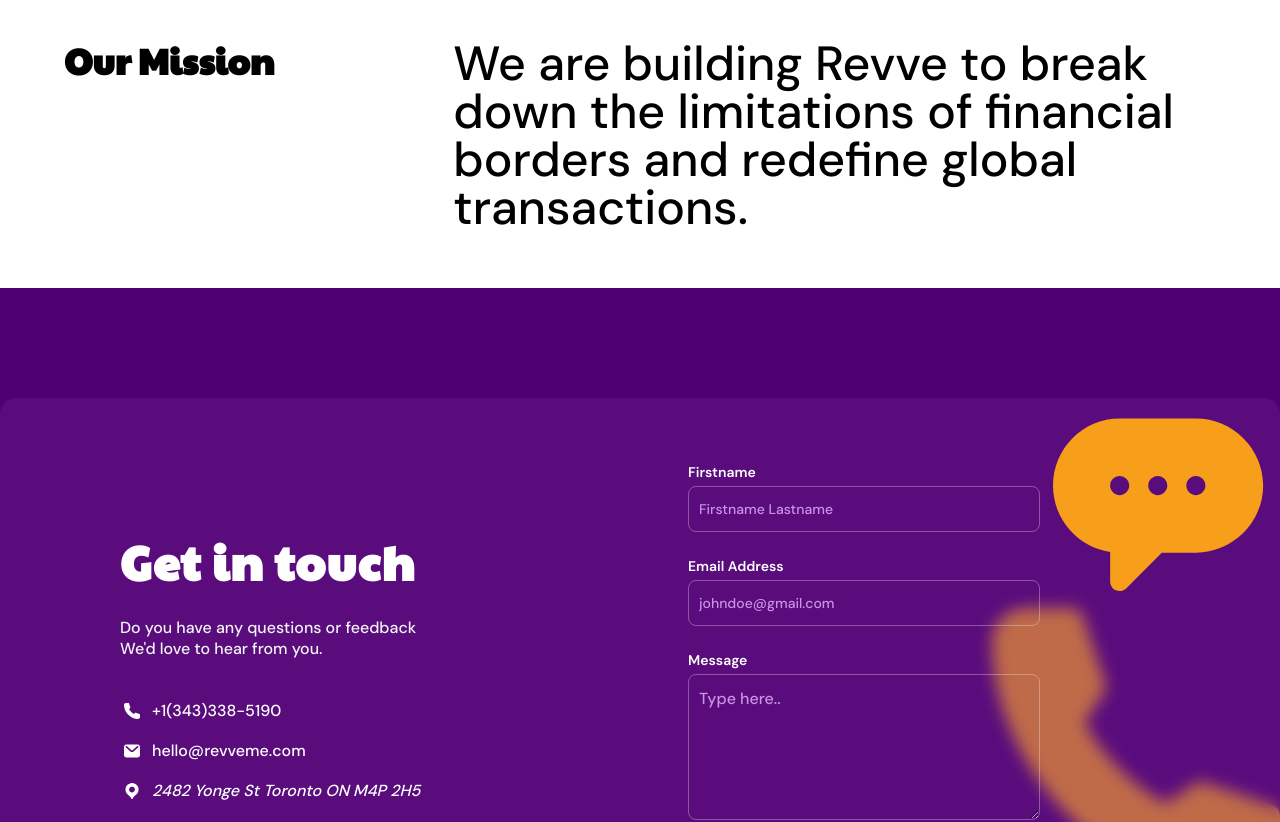
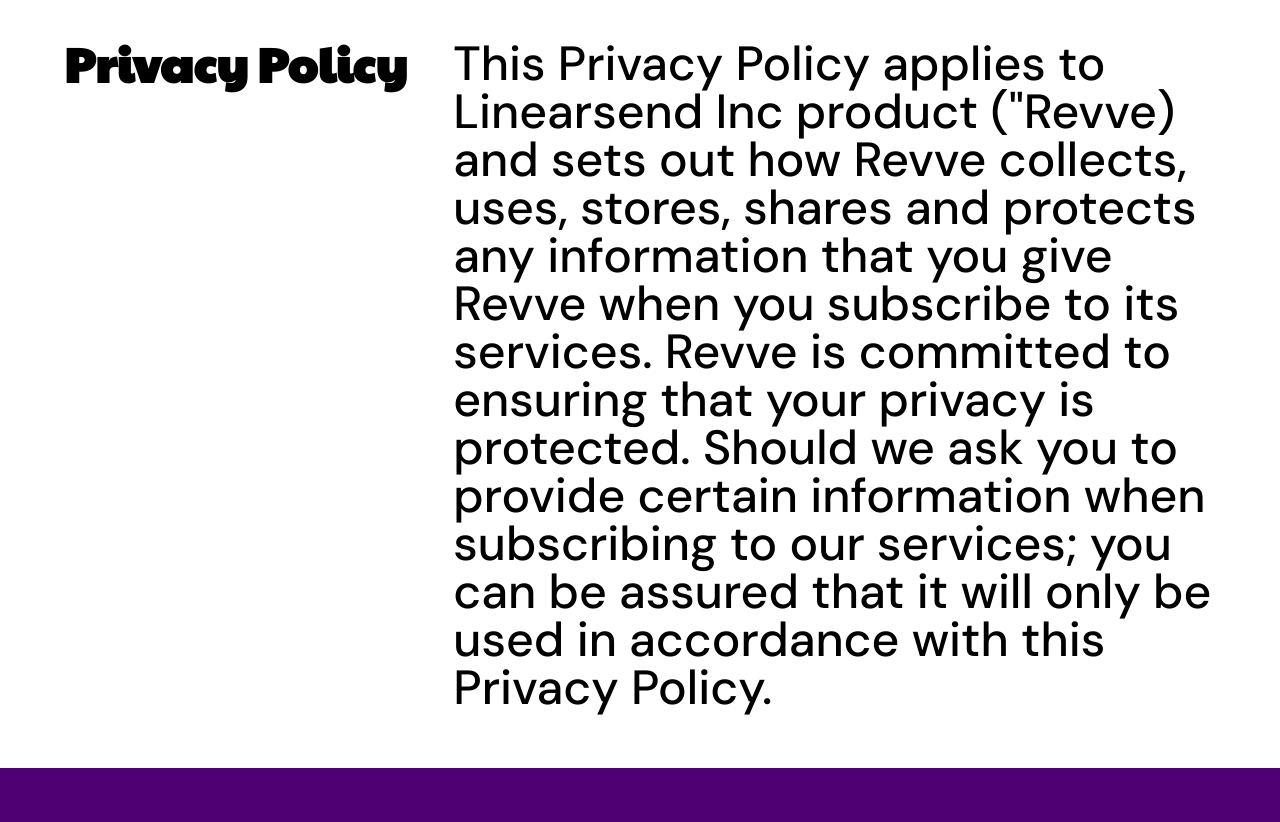
Before and after one commit to RACHID-WEBDEV/dev-task, a Next.js app: page /privacy-policy in a window 1280 px wide. Shown: the top 822 px of the page. Built offline with nearby package versions, Linux system fonts and the light colour scheme.

Commit message:
Privacy and policy

```diff
--- a/app/privacy-policy/page.tsx
+++ b/app/privacy-policy/page.tsx
@@ -8,12 +8,17 @@
     <div>
       <div className="grid grid-cols-1 lg:grid-cols-3 gap-4 p-4 bg-white text-black lg:px-16 lg:py-10">
         <div>
-          <h1 className="text-4xl font-bold">Our Mission</h1>
+          <h1 className="text-5xl font-bold">Privacy Policy</h1>
         </div>
         <div className="col-span-2">
           <p className="text-3xl lg:text-5xl font-medium mb-4">
-            We are building Revve to break down the limitations of financial
-            borders and redefine global transactions.
+            This Privacy Policy applies to Linearsend Inc product ("Revve) and
+            sets out how Revve collects, uses, stores, shares and protects any
+            information that you give Revve when you subscribe to its services.
+            Revve is committed to ensuring that your privacy is protected.
+            Should we ask you to provide certain information when subscribing to
+            our services; you can be assured that it will only be used in
+            accordance with this Privacy Policy.
           </p>
         </div>
       </div>
```
